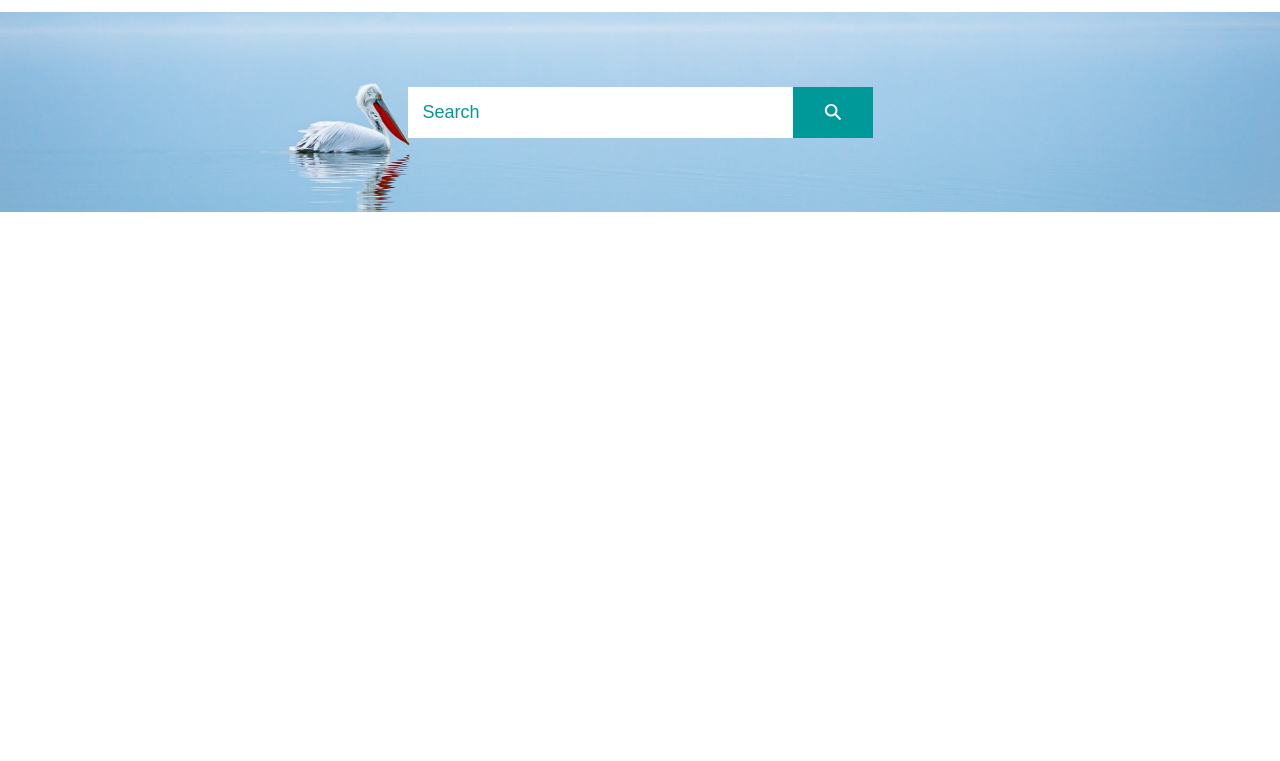
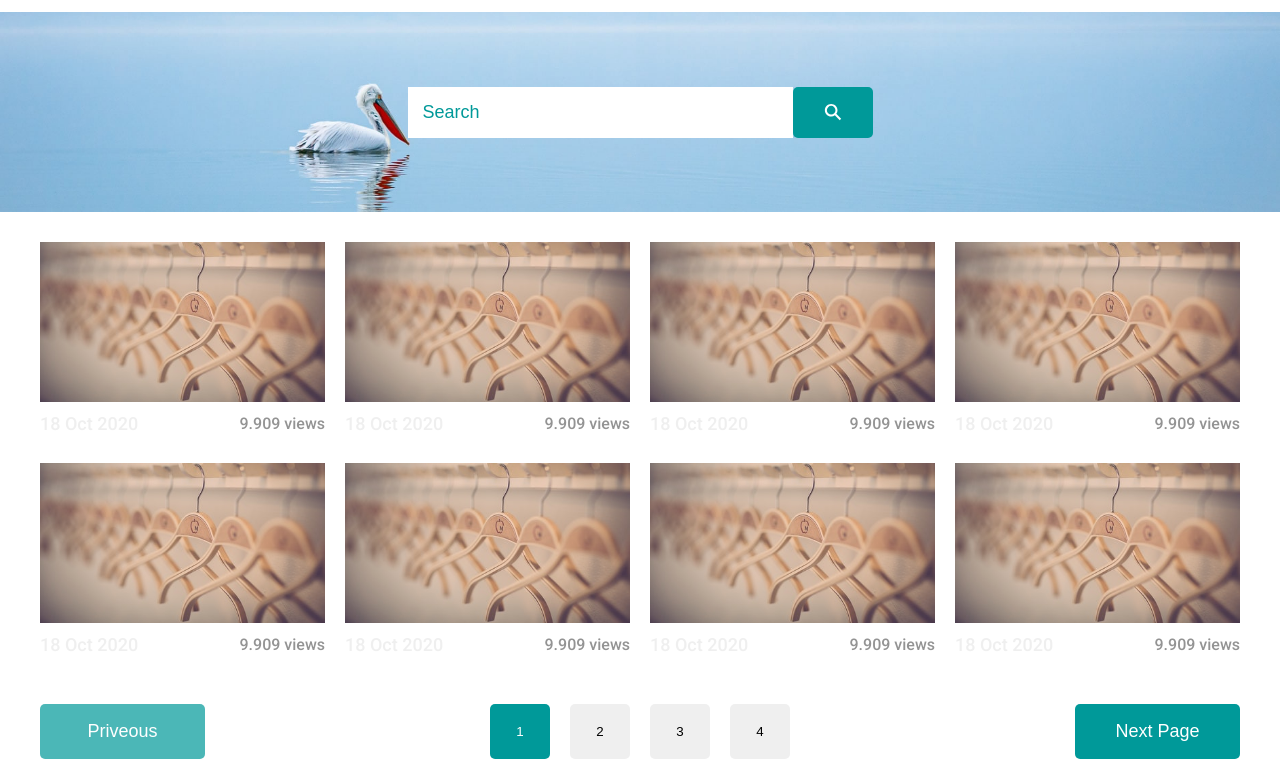
Before and after one commit to duongphamcoder/html-css-training, a plain HTML site: page examples/example-three!/src/index.html in a window 1280 px wide. Shown: the part 56-817 px from the top of the page. Drawn offline with nearby package versions, Linux system fonts and the light colour scheme.

Commit message:
complete list product

```diff
--- a/examples/example-three!/src/index.html
+++ b/examples/example-three!/src/index.html
@@ -57,6 +57,7 @@
           </ul>
         </div>
         <div class="banner">
+          <div class="container d-flex items-center justify-center">
             <div class="form">
               <input
                 type="text"
@@ -68,8 +69,78 @@
               </button>
             </div>
           </div>
+        </div>
       </header>
-      <section class="content-wrapper"></section>
+      <section class="content-wrapper container">
+        <section class="list-image d-grid m-col-1 b-col-2 p-col-4">
+          <div class="card">
+            <img src="./asset/image/img-01.jpg" alt="" class="card-image" />
+            <div class="card-group">
+              <p class="card-time">18 Oct 2020</p>
+              <p class="card-interactive">9.909 views</p>
+            </div>
+          </div>
+          <div class="card">
+            <img src="./asset/image/img-01.jpg" alt="" class="card-image" />
+            <div class="card-group">
+              <p class="card-time">18 Oct 2020</p>
+              <p class="card-interactive">9.909 views</p>
+            </div>
+          </div>
+          <div class="card">
+            <img src="./asset/image/img-01.jpg" alt="" class="card-image" />
+            <div class="card-group">
+              <p class="card-time">18 Oct 2020</p>
+              <p class="card-interactive">9.909 views</p>
+            </div>
+          </div>
+          <div class="card">
+            <img src="./asset/image/img-01.jpg" alt="" class="card-image" />
+            <div class="card-group">
+              <p class="card-time">18 Oct 2020</p>
+              <p class="card-interactive">9.909 views</p>
+            </div>
+          </div>
+          <div class="card">
+            <img src="./asset/image/img-01.jpg" alt="" class="card-image" />
+            <div class="card-group">
+              <p class="card-time">18 Oct 2020</p>
+              <p class="card-interactive">9.909 views</p>
+            </div>
+          </div>
+          <div class="card">
+            <img src="./asset/image/img-01.jpg" alt="" class="card-image" />
+            <div class="card-group">
+              <p class="card-time">18 Oct 2020</p>
+              <p class="card-interactive">9.909 views</p>
+            </div>
+          </div>
+          <div class="card">
+            <img src="./asset/image/img-01.jpg" alt="" class="card-image" />
+            <div class="card-group">
+              <p class="card-time">18 Oct 2020</p>
+              <p class="card-interactive">9.909 views</p>
+            </div>
+          </div>
+          <div class="card">
+            <img src="./asset/image/img-01.jpg" alt="" class="card-image" />
+            <div class="card-group">
+              <p class="card-time">18 Oct 2020</p>
+              <p class="card-interactive">9.909 views</p>
+            </div>
+          </div>
+        </section>
+        <section class="pagination">
+          <button class="btn btn-step btn-primmary inactive">priveous</button>
+          <div class="pagination-group">
+            <button class="btn btn-default pagination-btn active">1</button>
+            <button class="btn btn-default pagination-btn">2</button>
+            <button class="btn btn-default pagination-btn">3</button>
+            <button class="btn btn-default pagination-btn">4</button>
+          </div>
+          <button class="btn btn-step btn-primmary">next page</button>
+        </section>
+      </section>
       <footer class="footer-wrapper">
         <div class="container d-grid m-col-1 b-col-2 p-col-3">
           <div class="footer-item">
--- a/examples/example-three!/src/styles/common/grid.css
+++ b/examples/example-three!/src/styles/common/display.css
@@ -1,6 +1,18 @@
 .d-grid {
   display: grid;
   gap: 20px;
+}
+
+.d-flex {
+  display: flex;
+}
+
+.items-center {
+  align-items: center;
+}
+
+.justify-center {
+  justify-content: center;
 }
 
 /*
@@ -32,4 +44,8 @@
   .p-col-3 {
     grid-template-columns: repeat(3, 1fr);
   }
+
+  .p-col-4 {
+    grid-template-columns: repeat(4, 1fr);
+  }
 }
--- a/examples/example-three!/src/styles/common/index.css
+++ b/examples/example-three!/src/styles/common/index.css
@@ -1,2 +1,2 @@
-@import url(./grid.css);
+@import url(./display.css);
 @import url(./style.css);
--- a/examples/example-three!/src/styles/common/style.css
+++ b/examples/example-three!/src/styles/common/style.css
@@ -7,7 +7,8 @@
 }
 
 .content-wrapper {
-  min-height: 100vh;
+  min-height: 50vh;
+  padding: 10px 0;
 }
 
 /*
@@ -18,7 +19,7 @@
     display: none !important;
   }
   .container {
-    width: 360px;
+    width: 330px;
   }
 }
 
--- a/examples/example-three!/src/styles/components/button.css
+++ b/examples/example-three!/src/styles/components/button.css
@@ -4,8 +4,15 @@
   align-items: center;
   justify-content: center;
   border: none;
+  border-radius: 5px;
+  text-transform: capitalize;
+  color: #fff;
 }
 
 .btn-primmary {
   background-color: var(--primmary-color);
 }
+
+.btn-default {
+  color: var(--fourth-colo);
+}
--- /dev/null
+++ b/examples/example-three!/src/styles/components/card.css
@@ -0,0 +1,25 @@
+.card {
+  /* background-color: rebeccapurple; */
+  font-family: var(--font-roboto);
+}
+
+.card-image {
+  width: 100%;
+}
+
+.card-group {
+  display: flex;
+  align-items: center;
+  justify-content: space-between;
+  padding: 10px 0;
+}
+
+.card-time {
+  font-size: 18px;
+  color: var(--third-color);
+}
+
+.card-interactive {
+  opacity: 0.7;
+  color: var(--fourth-color);
+}
--- a/examples/example-three!/src/styles/components/index.css
+++ b/examples/example-three!/src/styles/components/index.css
@@ -2,3 +2,4 @@
 @import url(./text.css);
 @import url(./input.css);
 @import url(./border.css);
+@import url(./card.css);
--- a/examples/example-three!/src/styles/sections/header.css
+++ b/examples/example-three!/src/styles/sections/header.css
@@ -128,7 +128,7 @@
 */
 @media (max-width: 739px) {
   .form {
-    width: 360px;
+    width: 100%;
   }
 }
 
--- a/examples/example-three!/src/styles/sections/index.css
+++ b/examples/example-three!/src/styles/sections/index.css
@@ -1,3 +1,4 @@
 @import url(./header.css);
 @import url(./footer.css);
-@import url(./list-product.css);
+@import url(./list-image.css);
+@import url(./pagination.css);
--- a/examples/example-three!/src/styles/sections/list-product.css
+++ b/examples/example-three!/src/styles/sections/list-image.css
@@ -1,3 +1,7 @@
+.list-image {
+  padding: 20px 0;
+}
+
 /*
     Mobile divices
 */
--- /dev/null
+++ b/examples/example-three!/src/styles/sections/pagination.css
@@ -0,0 +1,54 @@
+.pagination {
+  display: flex;
+  align-items: center;
+  justify-content: space-between;
+}
+
+.btn-step {
+  width: 165px;
+  height: 55px;
+  font-size: 18px;
+}
+
+.btn-step.inactive {
+  opacity: 0.7;
+}
+
+.pagination-group {
+  display: flex;
+  padding: 20px;
+}
+
+.pagination-btn {
+  width: 60px;
+  height: 55px;
+  margin: 0 10px;
+}
+
+.pagination-btn.active {
+  background-color: var(--primmary-color);
+  color: #fff;
+}
+
+/*
+    Mobile divices
+*/
+@media (max-width: 739px) {
+  .pagination {
+    flex-direction: column;
+    align-items: center;
+  }
+}
+
+/*
+     IPads & tablets
+  */
+
+@media (min-width: 740px) and (max-width: 1023px) {
+}
+
+/*
+     large screens like Desktops
+  */
+@media (min-width: 1024px) {
+}
```
Lines whose indentation alone changed are shown as unchanged.
